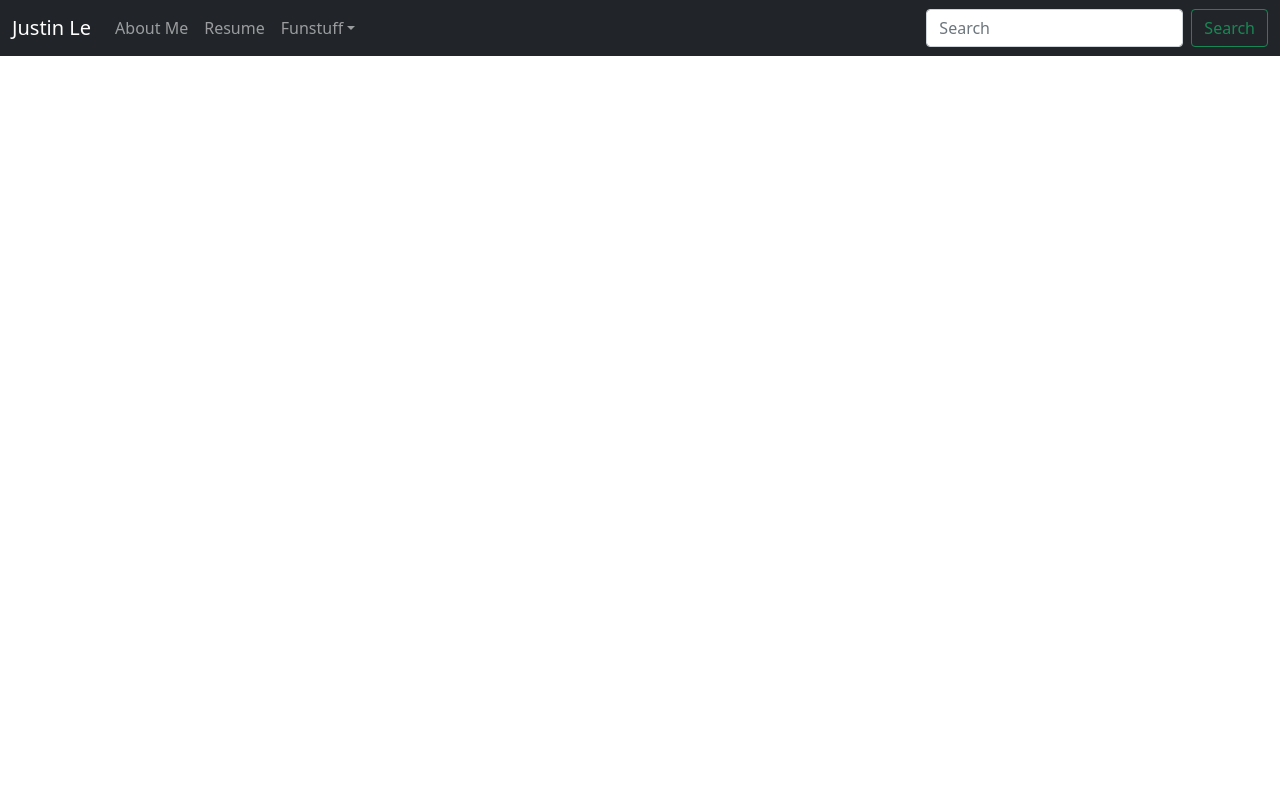
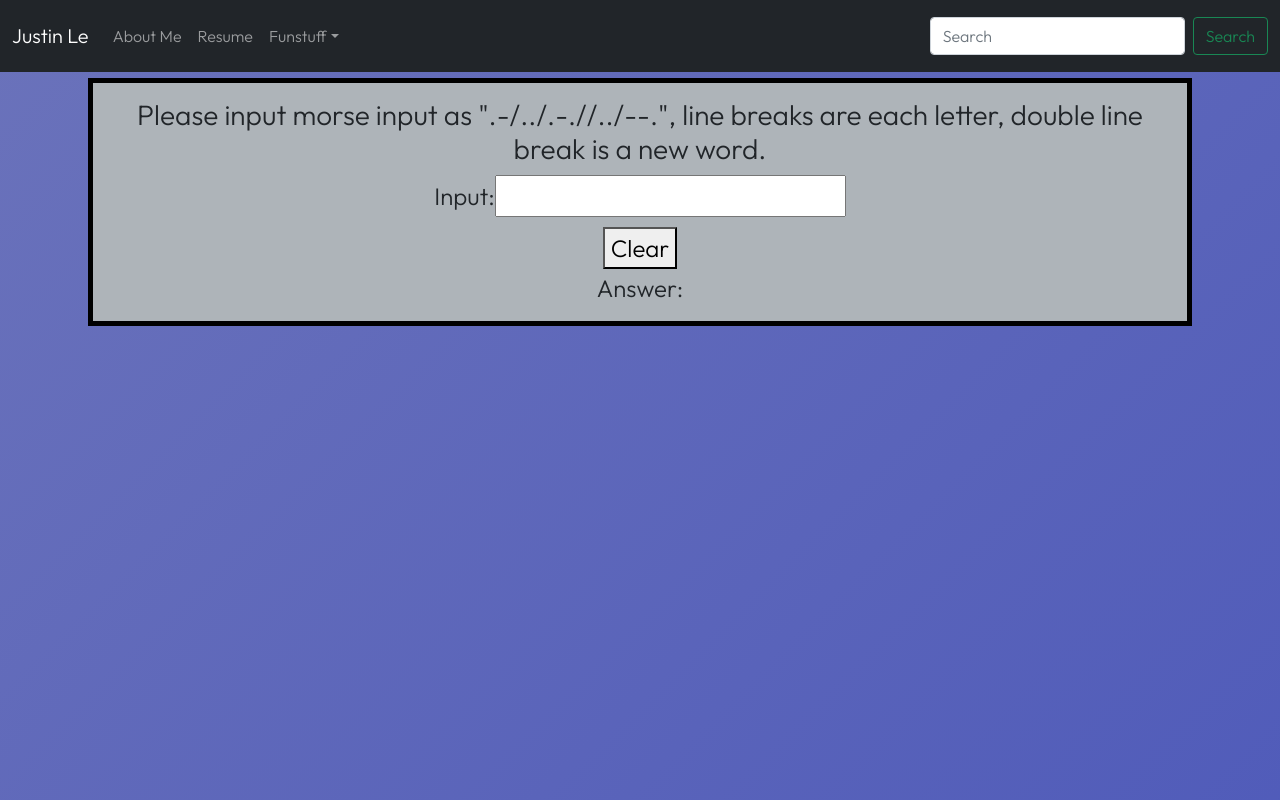
Before and after one commit to JuicetinRe/JustinResumeWebsite, a React (Create React App) app: page /MorseCalculator in a window 1280 px wide. Built offline with nearby package versions, Linux system fonts and the light colour scheme.

Commit message:
Added overall styling, and created the form for morse and fundamentals. Next step will be to add more styling and possibly add buttons for '.', '-', '/' inputs for easier access

```diff
--- a/src/App.css
+++ b/src/App.css
@@ -1,8 +1,44 @@
+
+@import url('https://fonts.googleapis.com/css2?family=Outfit:wght@300&display=swap');
 
 .App {
   text-align: center;
+  font-family: 'Outfit', sans-serif;
+  background: #000;
+  background: linear-gradient(-45deg, #404db9, #737abb, #6d6f96);
+	background-size: 400% 400%;
+	animation: gradient 15s ease infinite;
+	height: 100vh;
+}
+
+@keyframes gradient {
+	0% {
+		background-position: 0% 50%;
+	}
+	50% {
+		background-position: 100% 50%;
+	}
+	100% {
+		background-position: 0% 50%;
+	}
 }
 
 .App-link {
   color: #61dafb;
 }
+
+/* Form styling */
+.morseFormContainer {
+  background-color: rgb(174, 180, 185);
+  border:5px solid rgb(0, 0, 0);
+  font-size: 1.5em;
+  margin: 0.25em;
+}
+.morseForm {
+  display: flex;
+  flex-direction: column;
+  padding: 10px;
+}
+.formItem {
+  margin: 5px 5px;
+}
--- a/src/App.js
+++ b/src/App.js
@@ -8,6 +8,7 @@ import About from './About';
 import Resume from './Resume';
 import 'bootstrap/dist/css/bootstrap.min.css';
 import {Alert, Card} from 'react-bootstrap';
+import MorseCalculator from './MorseCalculator';
 
 
 function App() {
@@ -19,7 +20,7 @@ function App() {
         <Route exact path ="/" element = {<Home />} />
         <Route path = "/about" element = {<About/>}></Route>
         <Route path = "/resume" element = {<Resume/>}></Route>
-
+        <Route path = "/MorseCalculator" element = {<MorseCalculator/>}></Route>
       </Routes>
       </div>
       {/*<Footer></Footer>*/}
--- /dev/null
+++ b/src/MorseCalculator.js
@@ -0,0 +1,75 @@
+import React, {useState} from "react";
+import {Form,} from 'react-bootstrap';
+
+
+const MorseCalculator = () => {
+
+    const [answer, setAnswer] = useState('');
+
+    // Hashmap of morse values
+    let morseHash = new Map();
+    morseHash.set( ".-", "A");
+    morseHash.set("-...", "B") ;
+    morseHash.set("-.-.", "C");
+    morseHash.set("----", "CH");
+    morseHash.set("-..", "D");
+    morseHash.set(".", "E") ;
+    morseHash.set("..-.", "F");
+    morseHash.set("--.", "G" );
+    morseHash.set("....", "H");
+    morseHash.set("..", "I");
+    morseHash.set(".---", "J");
+    morseHash.set("-.-", "K");
+    morseHash.set(".-..", "L");
+    morseHash.set("--", "M");
+    morseHash.set("-.", "N");
+    morseHash.set("---", "O");
+    morseHash.set(".--.", "P");
+    morseHash.set("--.-", "Q");
+    morseHash.set(".-.", "R");
+    morseHash.set("...", "S");
+    morseHash.set("-", "T");
+    morseHash.set("..-", "U");
+    morseHash.set("...-", "V");
+    morseHash.set(".--","W");
+    morseHash.set("-..-", "X");
+    morseHash.set("-.--", "Y");
+    morseHash.set("--..", "Z");
+    morseHash.set('', " ");
+
+    //core, wil ltake answer and decipher it.
+    const StringDecoder = (answer) => {
+        let arr = answer.split('/');
+        let ans = "";
+        for (let i = 0; i < answer.length - 1; i++) {
+            if(morseHash.get(arr[i])) {
+                ans += morseHash.get(arr[i]);
+            }
+        }
+        return ans;
+    }
+    const Clear =(e) => {
+        e.preventDefault();
+        document.querySelector('form').reset();
+        setAnswer("");
+    }
+    return (
+        <div className="container">
+            <div className="morseFormContainer">
+                <Form className = "morseForm">
+                    <h3 class = "formItem">Please input morse input as ".-/../.-.//../--.", line breaks are each letter, double line break is a new word.</h3>
+                    <label class = "formItem">
+                       Input:
+                       <input type ="text" value = {answer} onChange={(e) => setAnswer(e.target.value)} name="name"/>
+                    </label>
+                    <label class = "formItem">
+                        <button onClick={Clear}>Clear</button>
+                    </label>
+                    <h4>Answer: {StringDecoder(answer)}</h4>
+                </Form>
+            </div>
+        </div>
+     );
+}
+
+export default MorseCalculator;
--- a/src/Navbar.js
+++ b/src/Navbar.js
@@ -3,20 +3,20 @@ import React from 'react';
 
 const Navbars = () => {
     return (
-    <Navbar bg="dark" variant = "dark" expand="lg">
+    <Navbar className = "py-3 py-lg-3" bg="dark" variant = "dark" expand="lg">
     <Container fluid>
       <Navbar.Brand href="/">Justin Le</Navbar.Brand>
       <Navbar.Toggle aria-controls="navbarScroll" />
       <Navbar.Collapse id="navbarScroll">
         <Nav
-          className="me-auto my-2 my-lg-0"
+          className="me-auto my- my-lg-"
           style={{ maxHeight: '100px' }}
           navbarScroll
         >
           <Nav.Link href="/about">About Me</Nav.Link>
           <Nav.Link href="/resume">Resume</Nav.Link>
           <NavDropdown title="Funstuff" id="navbarScrollingDropdown">
-            <NavDropdown.Item href="#action3">Calculator</NavDropdown.Item>
+            <NavDropdown.Item href="/MorseCalculator">Morse Calculator</NavDropdown.Item>
             <NavDropdown.Item href="#action3">Maplestory calc</NavDropdown.Item>
             <NavDropdown.Divider />
             <NavDropdown.Item href="#action4">CSS simplifier</NavDropdown.Item>
```
